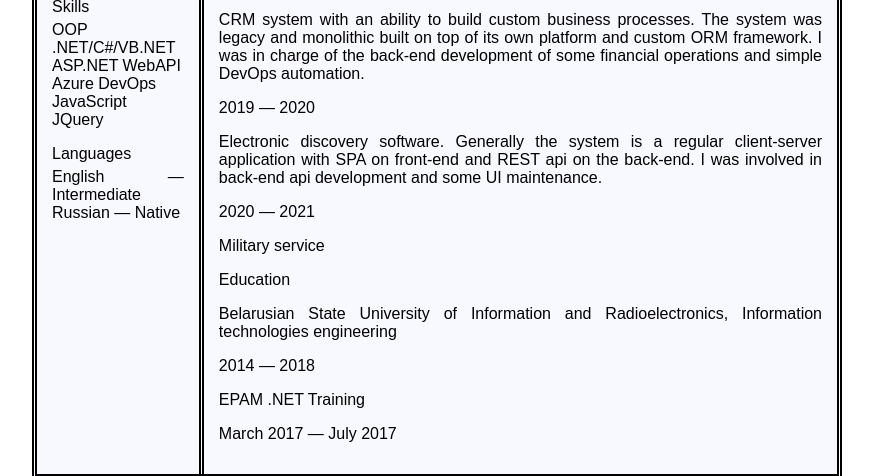
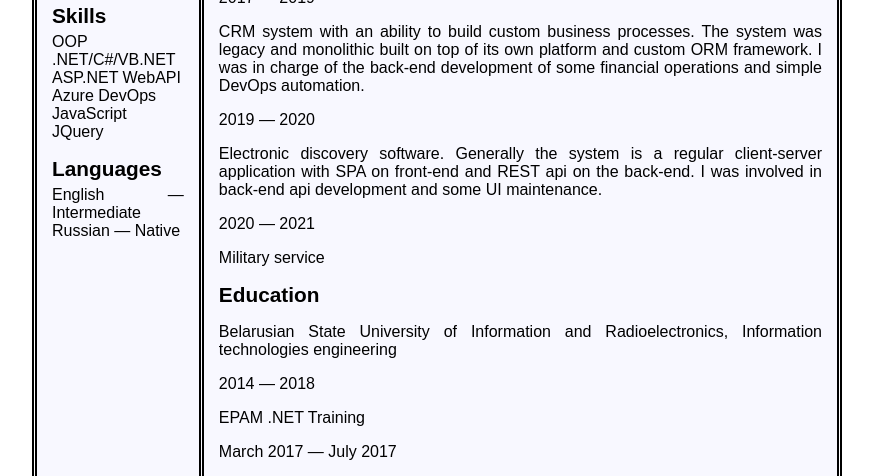
Before and after one commit to alex-bely/rsschool-cv, a plain HTML site: page index.html in a window 1280 px wide. Shown: the part 377-853 px from the top of the page, without its empty margins (203-1076 px from the left). Drawn offline with Linux system fonts and the light colour scheme.

Commit message:
fix: add css to section headers

```diff
--- a/styles.css
+++ b/styles.css
@@ -50,6 +50,11 @@ section {
   margin-bottom: 15px;
 }
 
+section > header {
+  font-weight: bold;
+  font-size: 1.3rem;
+}
+
 /* Page header */
 
 .person-name {
```
